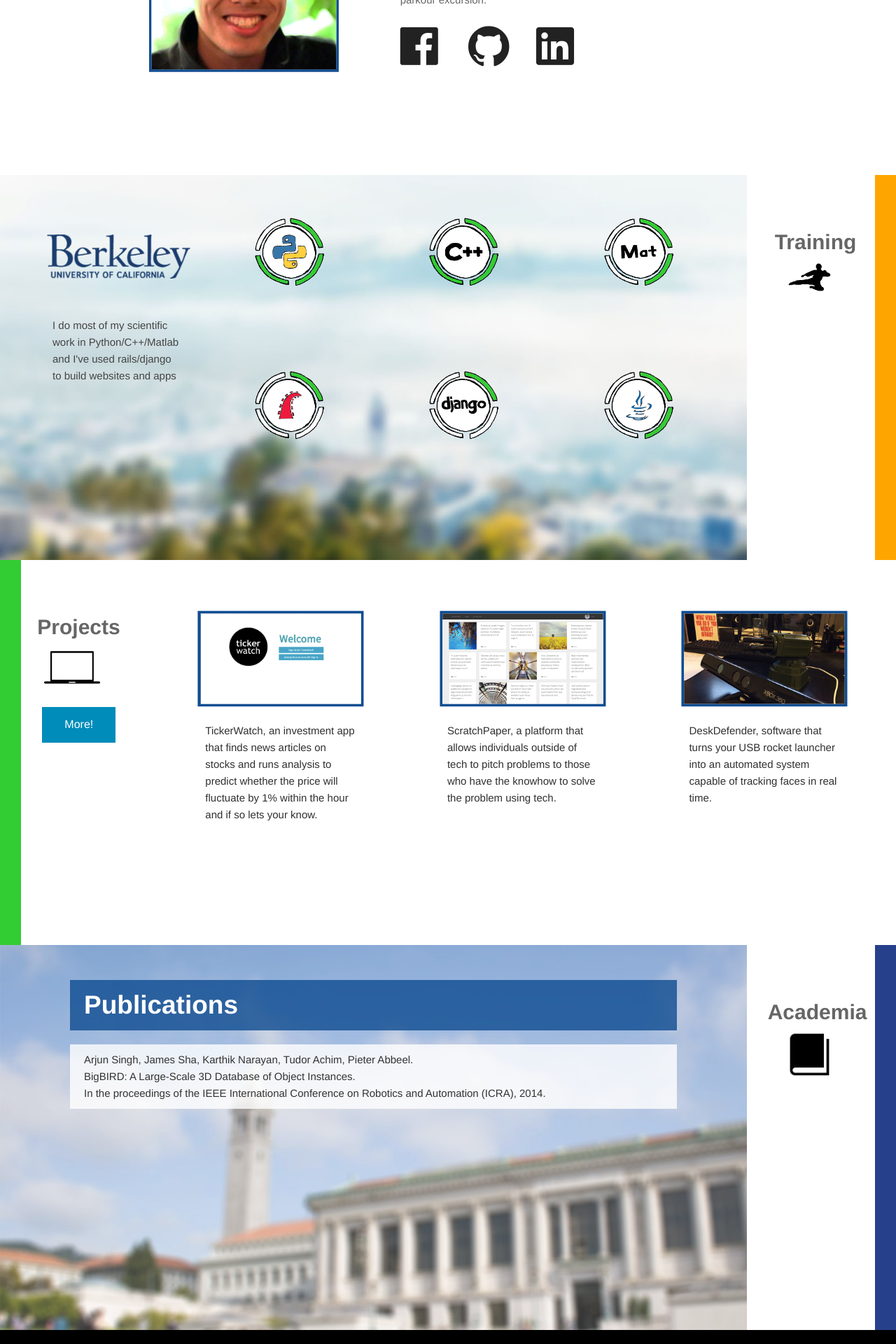
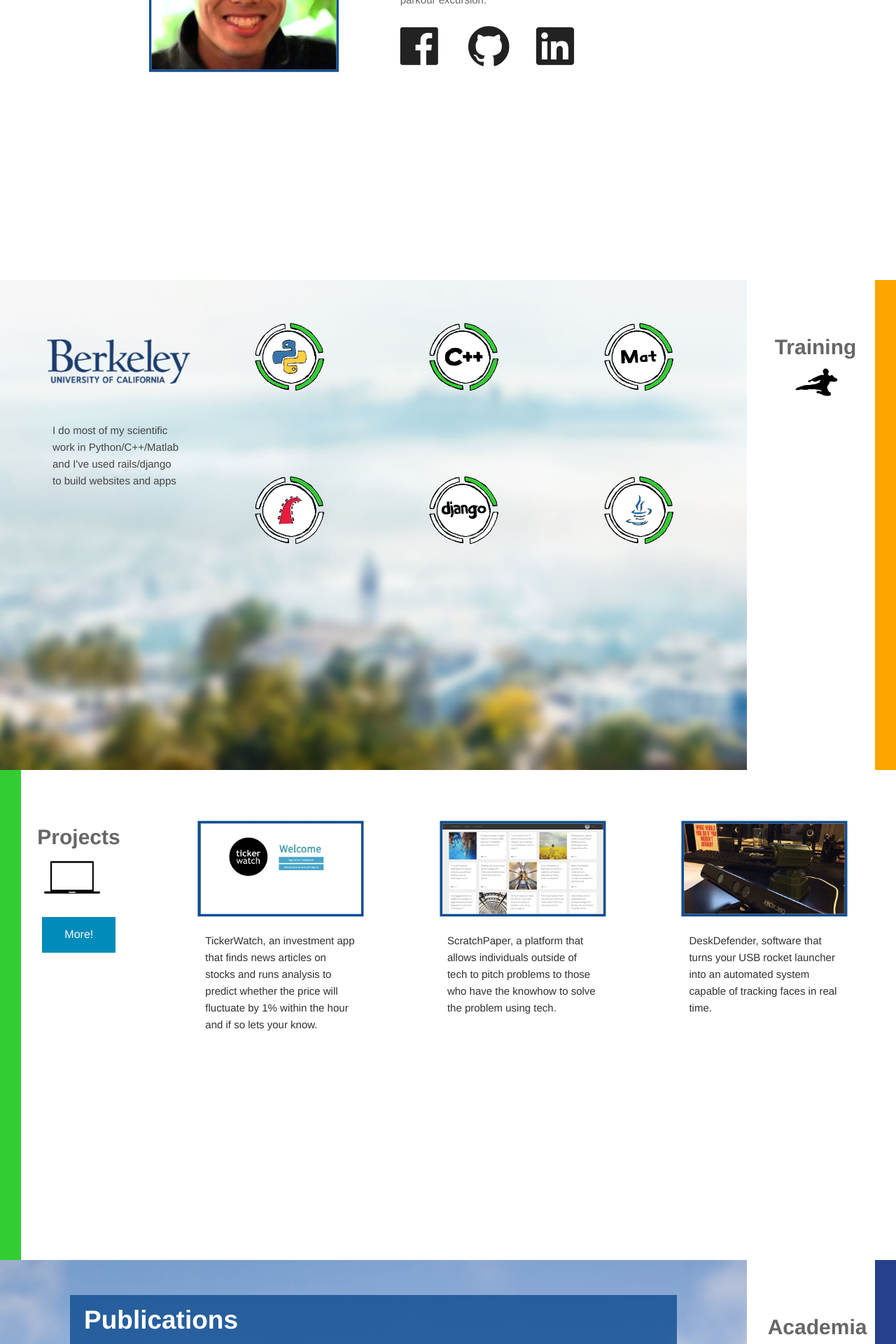
Before and after one commit to thedavidzhao/jamessha.github.io, a Jekyll site: the page built from index.html, in a window 1280 px wide. Shown: the part 600-2520 px from the top of the page at 70% size. Built offline with Jekyll 4.4.1, drawn with Linux system fonts in a browser that asks for light colours; nearby versions of some CDN libraries.

Commit message:
slight fixes

```diff
--- a/css/style.scss
+++ b/css/style.scss
@@ -116,7 +116,7 @@
 
 /* Slide 2 Stuff */
 #slide-2{
-  max-height: 550px;
+  max-height: 700px;
 
   p {
     color: #666666;
@@ -166,7 +166,7 @@
 
 /* Slide 3 Stuff */
 #slide-3{
-  max-height: 550px;
+  max-height: 700px;
 
   h1 {
     color: #666666;
@@ -198,13 +198,14 @@
 
   /* Stuff of the side bar */
   .right-header {
-    min-height: 550px;
+    min-height: 700px;
     background: #ffffff;
     padding-right: 0px;
+    max-width: 250px;
   }
 
   .highlight {
-    min-height: 550px;
+    min-height: 700px;
     background: #ffa500;
   }
 
@@ -213,6 +214,7 @@
     float: left;
     position: relative;
     top: -10px;
+    left: 10px;
   }
 
   /* Stuff of the content */
@@ -239,7 +241,7 @@
 
 /* Slide 4 Stuff */
 #slide-4{
-  max-height: 550px;
+  max-height: 700px;
 
   h1 {
     color: #666666;
@@ -261,13 +263,14 @@
   }
 
   .left-header {
-    min-height: 550px;
+    min-height: 700px;
     background: #ffffff;
     padding: 0px;
+    max-width: 250px;
   }
 
   .highlight {
-    min-height: 550px;
+    min-height: 700px;
     background: #32cd32;
   }
 
@@ -310,7 +313,7 @@
 
 /* Slide 5 Stuff */
 #slide-5{
-  max-height: 550px;
+  max-height: 700px;
 
   h1 {
     color: #666666;
@@ -353,13 +356,14 @@
 
   /* Stuff of the side bar */
   .right-header {
-    min-height: 550px;
+    min-height: 700px;
     background: #ffffff;
     padding-right: 0px;
+    max-width: 250px;
   }
 
   .highlight {
-    min-height: 550px;
+    min-height: 700px;
     background: #27408b;
   }
 
```
